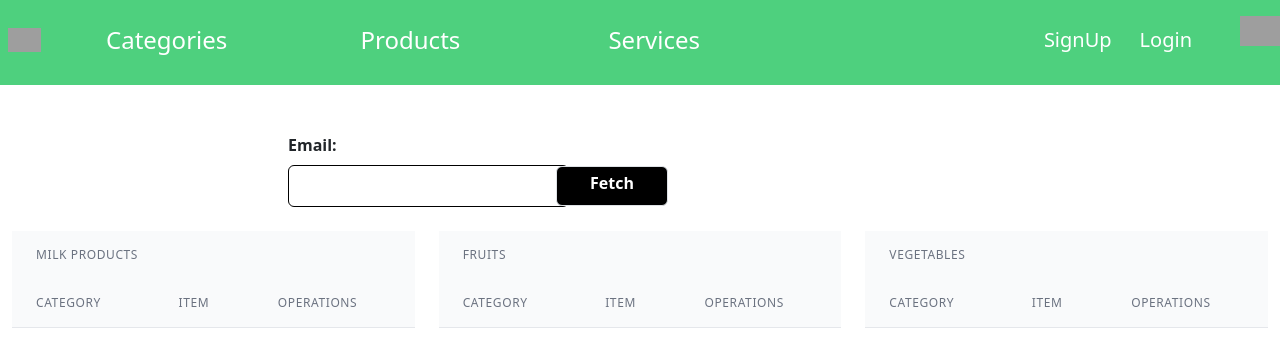
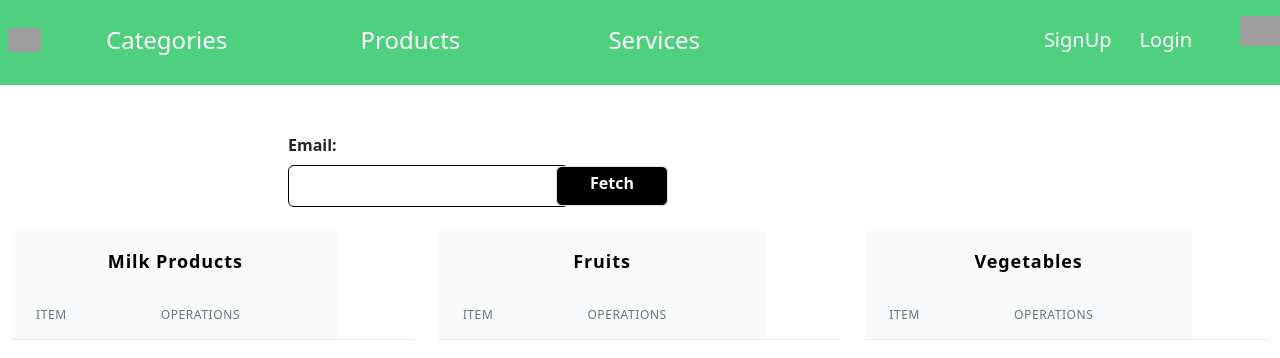
Before and after one commit to Sporty9Coder/mern_frontend, a React (Create React App) app: page /gotoItemManager in a window 1280 px wide. Shown: the top 358 px of the page. Built offline with nearby package versions, Linux system fonts and the light colour scheme; grey boxes are pictures that could not be loaded.

Commit message:
css change

```diff
--- a/src/Project/Components/Grower/ItemsManager.jsx
+++ b/src/Project/Components/Grower/ItemsManager.jsx
@@ -120,14 +120,11 @@ export default function ItemsManager() {
   <table class="table-auto min-w-full divide-y divide-gray-200">
     <thead class="bg-gray-50">
       <tr>
-        <th colSpan={3} class="px-6 py-3 text-left text-xs font-medium text-gray-500 uppercase tracking-wider">
+        <th colSpan={2} class="px-6 py-3 text-center text-lg font-semibold text-black tracking-wider">
           Milk Products
         </th>
       </tr>
       <tr>
-        <th scope="col" class="px-6 py-3 text-left text-xs font-medium text-gray-500 uppercase tracking-wider">
-          Category
-        </th>
         <th scope="col" class="px-6 py-3 text-left text-xs font-medium text-gray-500 uppercase tracking-wider">
           Item
         </th>
@@ -148,14 +145,11 @@ export default function ItemsManager() {
   <table class="table-auto min-w-full divide-y divide-gray-200">
     <thead class="bg-gray-50">
     <tr>
-        <th colSpan={3} class="px-6 py-3 text-left text-xs font-medium text-gray-500 uppercase tracking-wider">
+        <th colSpan={2} class="px-6 py-3 text-center text-lg font-semibold text-black tracking-wider">
           Fruits
         </th>
       </tr>
       <tr>
-        <th scope="col" class="px-6 py-3 text-left text-xs font-medium text-gray-500 uppercase tracking-wider">
-          Category
-        </th>
         <th scope="col" class="px-6 py-3 text-left text-xs font-medium text-gray-500 uppercase tracking-wider">
           Item
         </th>
@@ -176,14 +170,11 @@ export default function ItemsManager() {
   <table class="table-auto min-w-full divide-y divide-gray-200">
     <thead class="bg-gray-50">
     <tr>
-        <th colSpan={3} class="px-6 py-3 text-left text-xs font-medium text-gray-500 uppercase tracking-wider">
+        <th colSpan={2} class="px-6 py-3 text-center text-lg font-semibold text-black tracking-wider">
           Vegetables
         </th>
       </tr>
       <tr>
-        <th scope="col" class="px-6 py-3 text-left text-xs font-medium text-gray-500 uppercase tracking-wider">
-          Category
-        </th>
         <th scope="col" class="px-6 py-3 text-left text-xs font-medium text-gray-500 uppercase tracking-wider">
           Item
         </th>
```
